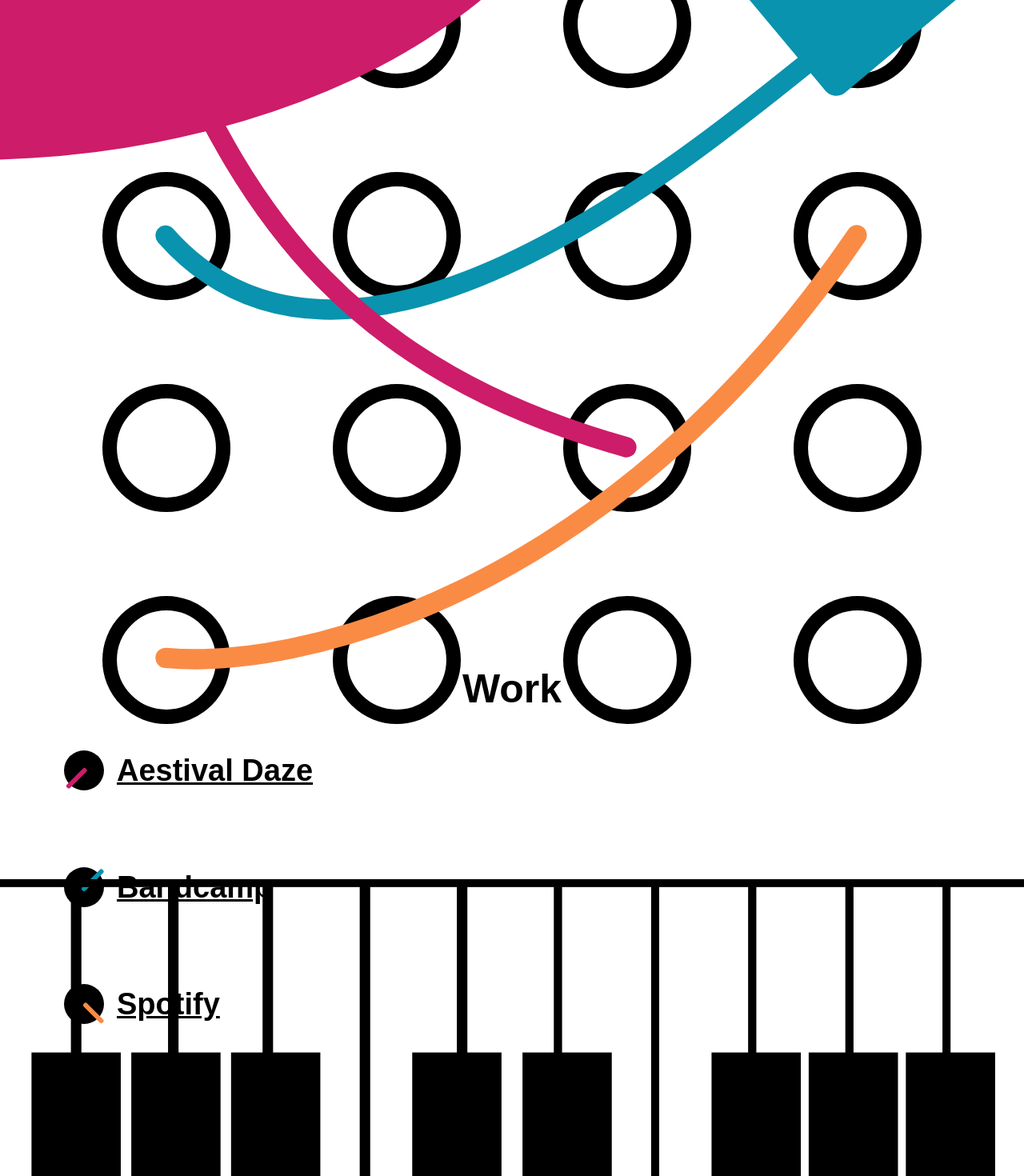
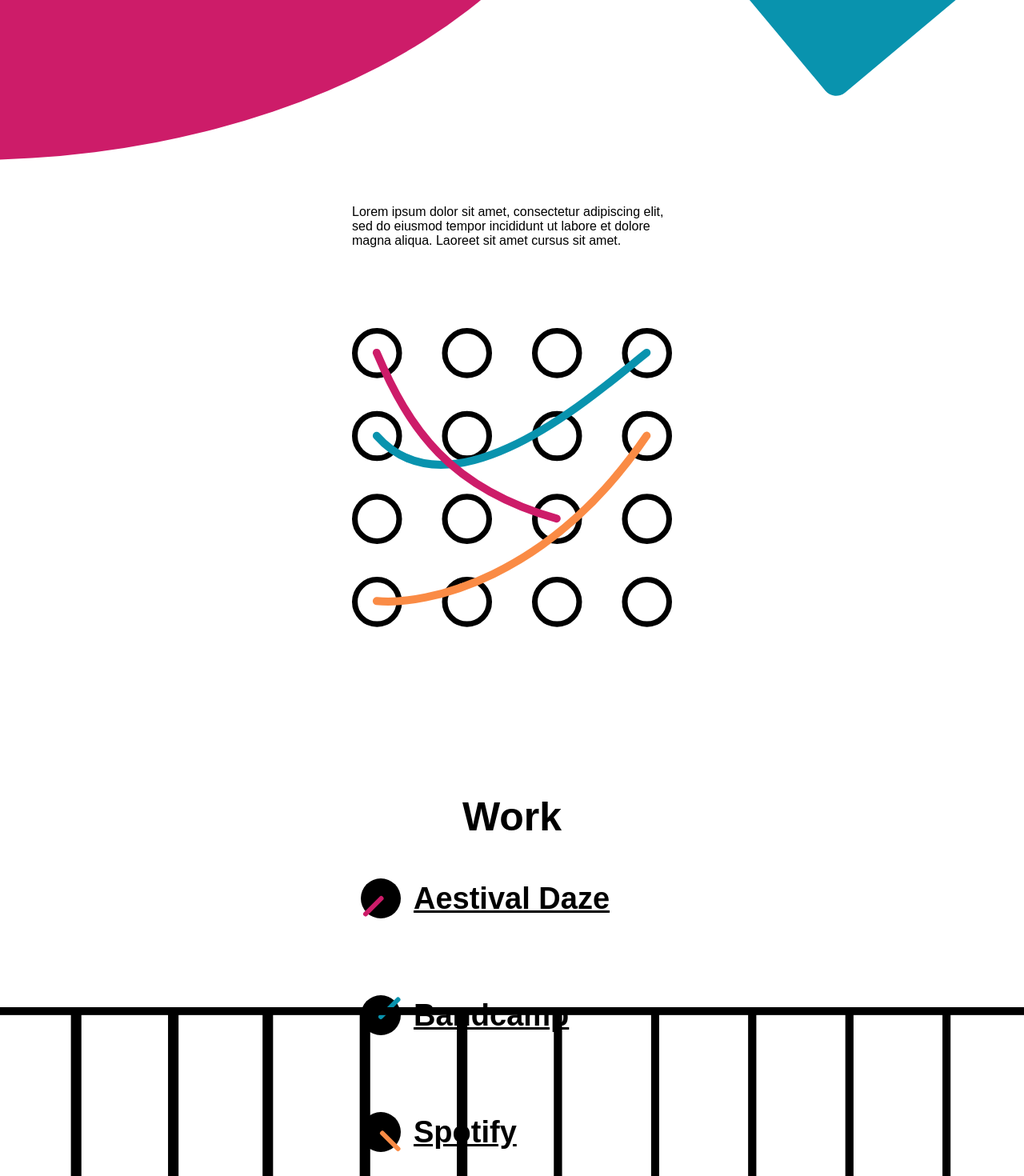
Before and after one commit to stevedsimkins/bradleyknudsen, a React (Create React App) app: page / in a window 1280 px wide. Shown: the part 840-2310 px from the top of the page at 80% size. Built offline with nearby package versions, Linux system fonts and the light colour scheme; a web font is replaced by a local one.

Commit message:
updated work and contact

```diff
--- a/src/components/bradley/Contact.jsx
+++ b/src/components/bradley/Contact.jsx
@@ -28,6 +28,9 @@ const ContactContainer = styled.div`
   h2, h4, div{
     padding: 2rem 0rem;
   }
+  @media(min-width: 700px){
+    width: 400px;
+  }
 `;
 
 const IconContainer = styled.div`
--- a/src/components/bradley/Intro.jsx
+++ b/src/components/bradley/Intro.jsx
@@ -23,16 +23,22 @@ const IntroContainer = styled.div`
   p{
     width: 80%;
   }
+  @media(min-width: 700px){
+    margin-top: 10rem;
+    p{
+      width: 400px;
+    }
+  }
 `;
 
-const IntroText = styled.p`
-
-`;
 
 const SynthVector = styled.img`
   width: 80%;
   height: auto;
   margin-top: 100px;
+  @media(min-width: 700px){
+    width: 400px;
+  }
 `;
 
 export default Intro;
--- a/src/components/bradley/Work.jsx
+++ b/src/components/bradley/Work.jsx
@@ -26,7 +26,7 @@ const Work = () => {
 
 const WorkContainer = styled.div`
   min-height: 80vh;
-  width: 90%;
+  max-width: 90%;
   margin: 0 auto;
   display: flex;
   justify-content: center;
@@ -34,6 +34,9 @@ const WorkContainer = styled.div`
   position: relative;
   flex-direction: column;
   text-align: center;
+  @media(min-width: 500px){
+    width: 410px;
+  }
 `;
 
 const WorkList = styled.div`
```
